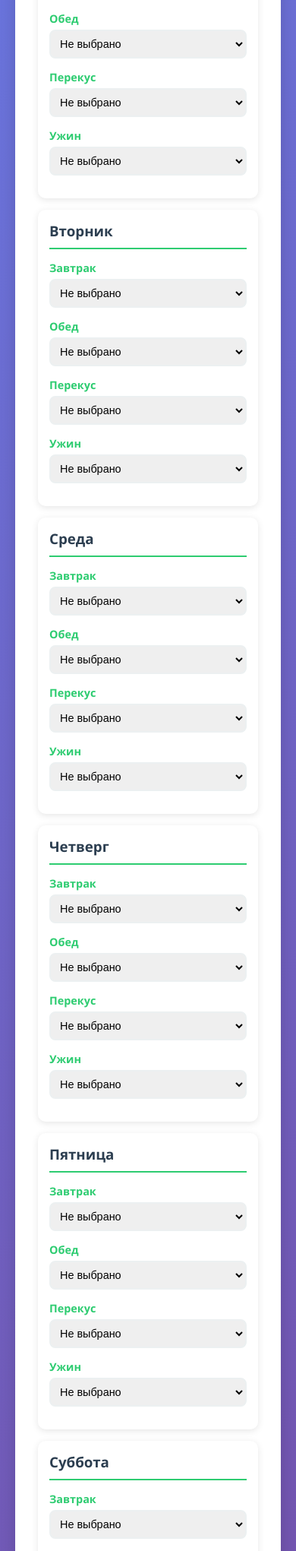
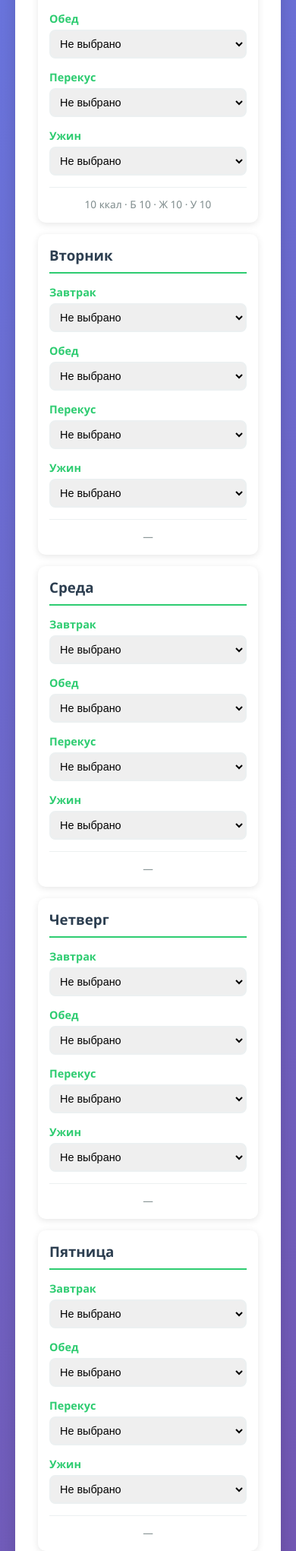
Before and after one commit to TomatoInOil/food-purchase-planner, a Django app: page / in a window 390 px wide, after a click on "📅 Меню на неделю". Shown: the part 836-2877 px from the top of the page at 76% size. Run offline with Django 5.2, Linux system fonts and the light colour scheme; a user stored in the database is signed in; tables that the repository leaves empty hold one stand-in row (values such as "Sample post").

Commit message:
feat(week-planner): enhance nutrition summary display and responsive layout
- Added a media query to improve the layout of the week planner on larger screens.
- Implemented functions to calculate and format daily nutrition totals for better user visibility.
- Introduced a new summary section for each day to display nutritional information in a concise format.

```diff
--- a/src/config/static/css/recipe_manager.css
+++ b/src/config/static/css/recipe_manager.css
@@ -441,6 +441,12 @@ textarea {
     gap: 15px;
 }
 
+@media (min-width: 768px) {
+    .week-planner {
+        grid-template-columns: repeat(auto-fill, minmax(250px, 1fr));
+    }
+}
+
 .day-card {
     background: var(--white);
     border-radius: 10px;
@@ -468,6 +474,16 @@ textarea {
 .meal-slot select {
     font-size: 0.9em;
     padding: 8px;
+}
+
+.day-summary {
+    margin-top: 12px;
+    padding-top: 12px;
+    border-top: 1px solid var(--light);
+    font-size: 0.85em;
+    color: var(--muted);
+    font-weight: 500;
+    text-align: center;
 }
 
 .shopping-list {
--- a/src/config/static/js/menu.js
+++ b/src/config/static/js/menu.js
@@ -16,12 +16,39 @@ function setDefaultShoppingDates() {
     }
 }
 
+function getDayNutritionTotals(dayIndex) {
+    let calories = 0, protein = 0, fat = 0, carbs = 0;
+    for (let m = 0; m < 4; m++) {
+        const recipeId = weekMenu[`${dayIndex}-${m}`];
+        if (!recipeId) continue;
+        const r = recipes.find(x => x.id === recipeId);
+        if (r) {
+            calories += r.total_calories || 0;
+            protein += r.total_protein || 0;
+            fat += r.total_fat || 0;
+            carbs += r.total_carbs || 0;
+        }
+    }
+    return { calories, protein, fat, carbs };
+}
+
+function formatDaySummary(totals) {
+    const { calories, protein, fat, carbs } = totals;
+    if (calories === 0 && protein === 0 && fat === 0 && carbs === 0) {
+        return '—';
+    }
+    const parts = [`${Math.round(calories)} ккал`, `Б ${Math.round(protein)}`, `Ж ${Math.round(fat)}`, `У ${Math.round(carbs)}`];
+    return parts.join(' · ');
+}
+
 function generateWeekPlanner() {
     const days = ['Понедельник', 'Вторник', 'Среда', 'Четверг', 'Пятница', 'Суббота', 'Воскресенье'];
     const meals = ['Завтрак', 'Обед', 'Перекус', 'Ужин'];
     const container = document.getElementById('weekPlanner');
 
-    container.innerHTML = days.map((day, dayIndex) => `
+    container.innerHTML = days.map((day, dayIndex) => {
+        const totals = getDayNutritionTotals(dayIndex);
+        return `
         <div class="day-card">
             <h3>${day}</h3>
             ${meals.map((meal, mealIndex) => {
@@ -38,8 +65,9 @@ function generateWeekPlanner() {
                     </select>
                 </div>
             `}).join('')}
+            <div class="day-summary" data-day-index="${dayIndex}">${formatDaySummary(totals)}</div>
         </div>
-    `).join('');
+    `}).join('');
 }
 
 function updateWeekMenu() {
@@ -52,6 +80,10 @@ function updateWeekMenu() {
         } else {
             weekMenu[`${select.dataset.day}-${select.dataset.meal}`] = null;
         }
+    });
+    document.querySelectorAll('#weekPlanner .day-summary').forEach(el => {
+        const dayIndex = parseInt(el.dataset.dayIndex, 10);
+        el.textContent = formatDaySummary(getDayNutritionTotals(dayIndex));
     });
 }
 
```
